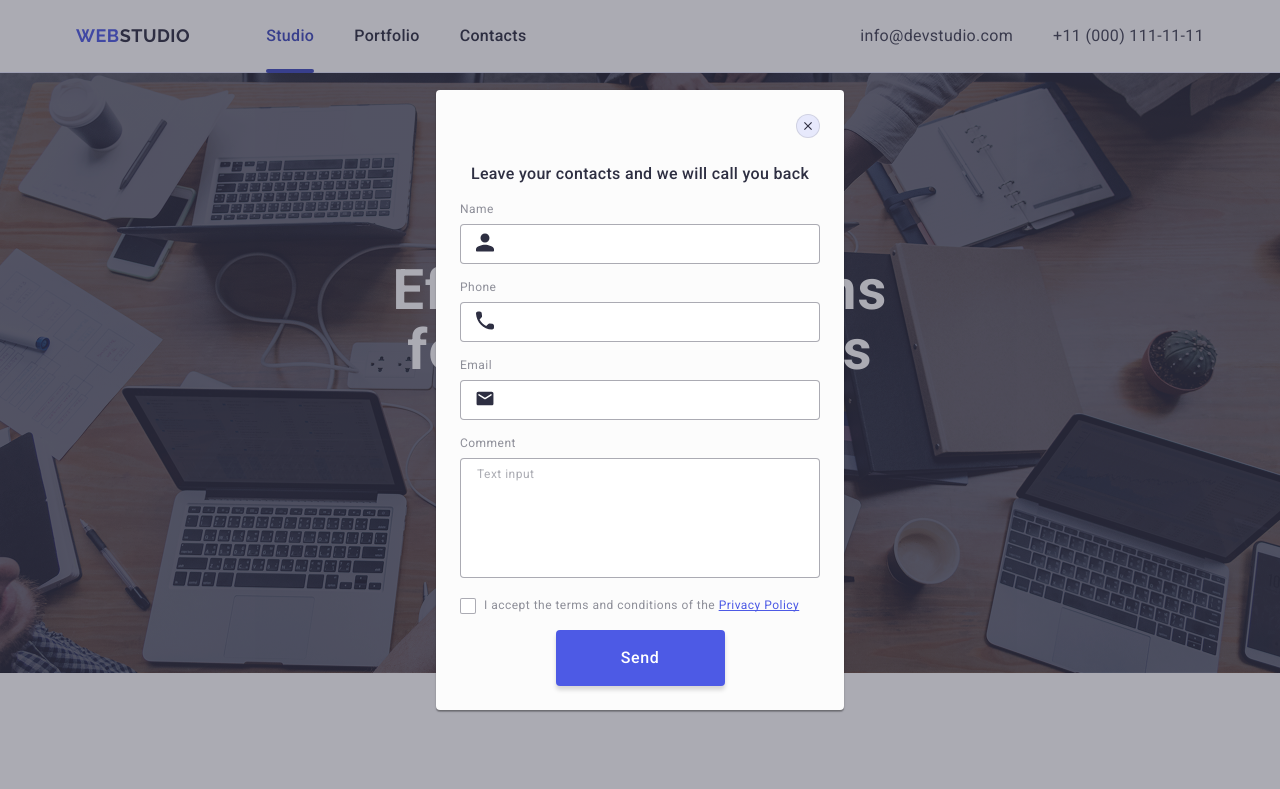
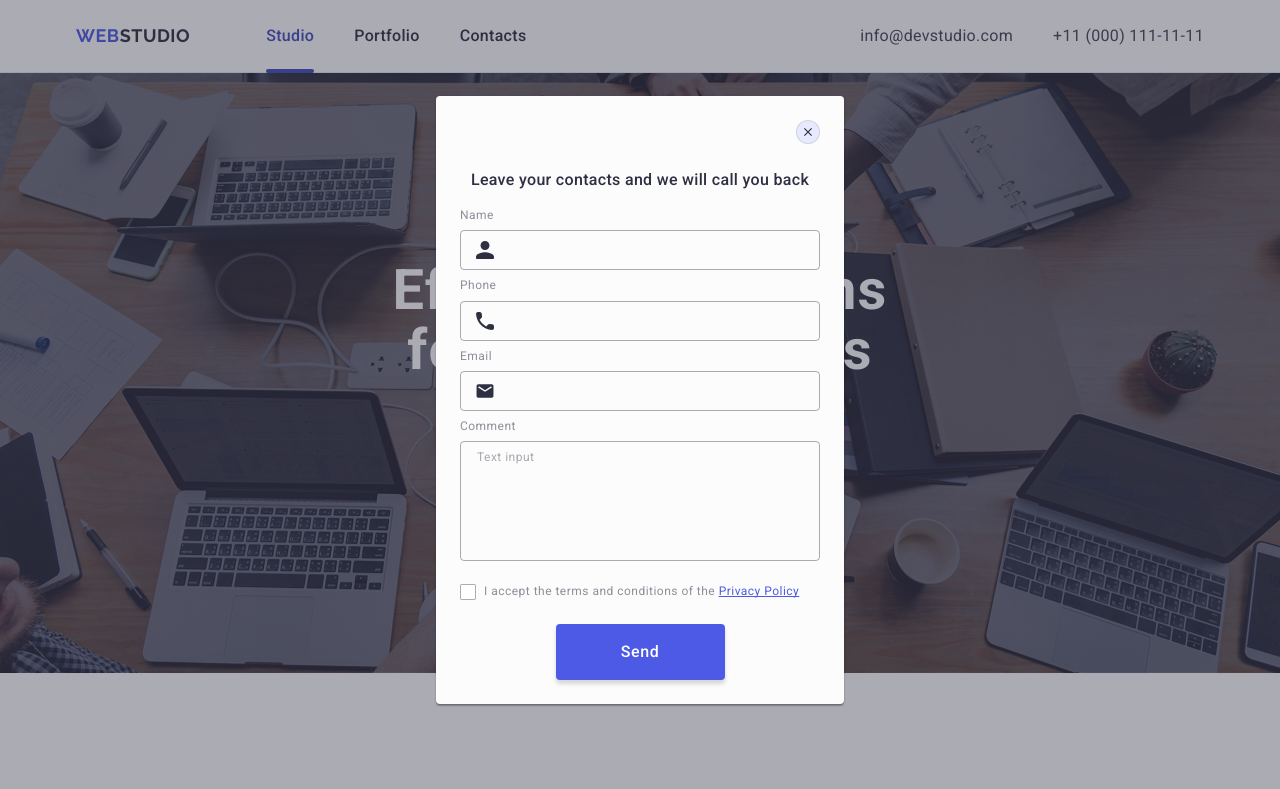
Before and after one commit to Natalia-Myshenkova/goit-markup-hw-05, a plain HTML site: page index.html in a window 1280 px wide. Shown: the top 789 px of the page. Drawn offline with nearby package versions, Linux system fonts and the light colour scheme.

Commit message:
add new css

```diff
--- a/css/style.css
+++ b/css/style.css
@@ -745,7 +745,7 @@ address {
 .contacts-form {
   display: flex;
   flex-direction: column;
-  gap: 8px;
+  /*gap: 8px;*/
 }
 
 
@@ -771,18 +771,24 @@ address {
   margin-bottom: 8px;
 }
 
+.input-icon-wrapper {
+  position: relative;
+}
+
 .modal-form-input {
   border: 1px solid rgba(46, 47, 66, 0.4);
   border-radius: 4px;
   width: 100%;
   height: 40px;
   padding-left: 38px;
-  transition: border-color 250ms cubic-bezier(0.4,0,0.2,1);
   outline: none;
   box-shadow: none;
   font-size: 14px;
   line-height: 1.5;
   color: #2e2f42;
+  outline: transparent;
+  background-color: transparent;
+  transition: border-color 250ms cubic-bezier(0.4, 0, 0.2, 1);
 }
 
 .modal-form-input:hover,
@@ -794,16 +800,19 @@ address {
   position: absolute;
   left: 16px;
   top: 50%;
-  transform: translateY(-10%);
+  transform: translateY(-50%);
   fill: #2e2f42;
   pointer-events: none;
-  transition: fill 250ms cubic-bezier(0.4,0,0.2,1);
+  transition: fill 250ms cubic-bezier(0.4, 0, 0.2, 1);
 }
 
 .form-input-wrapper:focus-within .form-icon {
   fill: #4d5ae5;
 }
 
+.form-textarea-wrapper {
+  margin-bottom: 16px
+}
 .form-label-textarea {
   display: flex;
   flex-direction: column;
@@ -823,14 +832,17 @@ address {
   border-radius: 4px;
   padding: 8px 16px;
   font-size: 12px;
-  line-height: 1.16667;
+  line-height: 1.17;
   letter-spacing: 0.04em;
-  color: #2e2f42;
-  background: #fff;
-  outline: none;
+  color: rgba(46, 47, 66, 0.4);
+  background-color: transparent;
+  outline: transparent;
   resize: none;
-  transition: border-color 250ms cubic-bezier(0.4,0,0.2,1),
-  box-shadow 250ms cubic-bezier(0.4,0,0.2,1);
+  transition: border-color 250ms cubic-bezier(0.4, 0, 0.2, 1);
+}
+
+.modal-form-textarea:focus {
+  border-color: #4D5AE5;
 }
 
 .modal-form-textarea::placeholder {
@@ -842,13 +854,14 @@ address {
   opacity: 1;
 }
 
+
 .modal-form-checkbox {
   display: inline-flex;
   align-items: center;
   gap: 8px;
   cursor: pointer;
   user-select: none;
-  margin-bottom: 8px;
+  margin-bottom: 24px;
 }
 
 .checkbox-input {
--- a/index.html
+++ b/index.html
@@ -442,7 +442,8 @@
         <!-- Name -->
         <div class="form-input-wrapper">
           <label class="form-label" for="user-name">Name</label>
-          <input
+          <div class="input-icon-wrapper">
+            <input
             id="user-name"
             class="modal-form-input"
             type="text"
@@ -452,27 +453,31 @@
           <svg class="form-icon" width="18" height="24" aria-hidden="true">
             <use href="./images/icons.svg#icon-name-modal"></use>
           </svg>
+          </div>
         </div>
 
         <!-- Phone -->
         <div class="form-input-wrapper">
-          <label class="form-label" for="user_phone">Phone</label>
-          <input
-            id="user_phone"
+          <label class="form-label" for="user-phone">Phone</label>
+          <div class="input-icon-wrapper">
+            <input
+            id="user-phone"
             class="modal-form-input"
             type="tel"
-            name="user_phone"
+            name="user-phone"
             required
           >
           <svg class="form-icon" width="18" height="24" aria-hidden="true">
             <use href="./images/icons.svg#icon-phone-modal"></use>
           </svg>
+          </div>
         </div>
 
         <!-- Email -->
         <div class="form-input-wrapper">
           <label class="form-label" for="user_email">Email</label>
-          <input
+          <div class="input-icon-wrapper">
+            <input
             id="user_email"
             class="modal-form-input"
             type="email"
@@ -482,23 +487,24 @@
           <svg class="form-icon" width="18" height="24" aria-hidden="true">
             <use href="./images/icons.svg#icon-email-modal"></use>
           </svg>
+          </div>
         </div>
 
         <!-- Comment -->
         <div class="form-textarea-wrapper">
-          <label class="form-label-textarea" for="user_comment">Comment</label>
+          <label class="form-label-textarea" for="user-comment">Comment</label>
           <textarea
-            id="user_comment"
+            id="user-comment"
             class="modal-form-textarea"
-            name="user_comment"
+            name="user-comment"
             placeholder="Text input"
           ></textarea>
         </div>
 
         <!-- Checkbox -->
-        <div class="form-checkbox-wrapper">
-          <label class="modal-form-checkbox">
-            <input class="checkbox-input" type="checkbox" name="privacy" required>
+        <div class="modal-form-checkbox">
+
+            <input class="checkbox-input visually-hidden" type="checkbox" name="user-privacy"  value="true" id="user-privacy" required>
             <span class="checkbox-custom" aria-hidden="true">
               <svg class="checkbox-icon" width="10" height="8">
                 <use href="./images/icons.svg#icon-active-checkbox"></use>
@@ -508,7 +514,7 @@
               I accept the terms and conditions of the
               <a href="#" class="policy-link">Privacy Policy</a>
             </span>
-          </label>
+
         </div>
 
         <button type="submit" class="modal-btn">Send</button>
```
